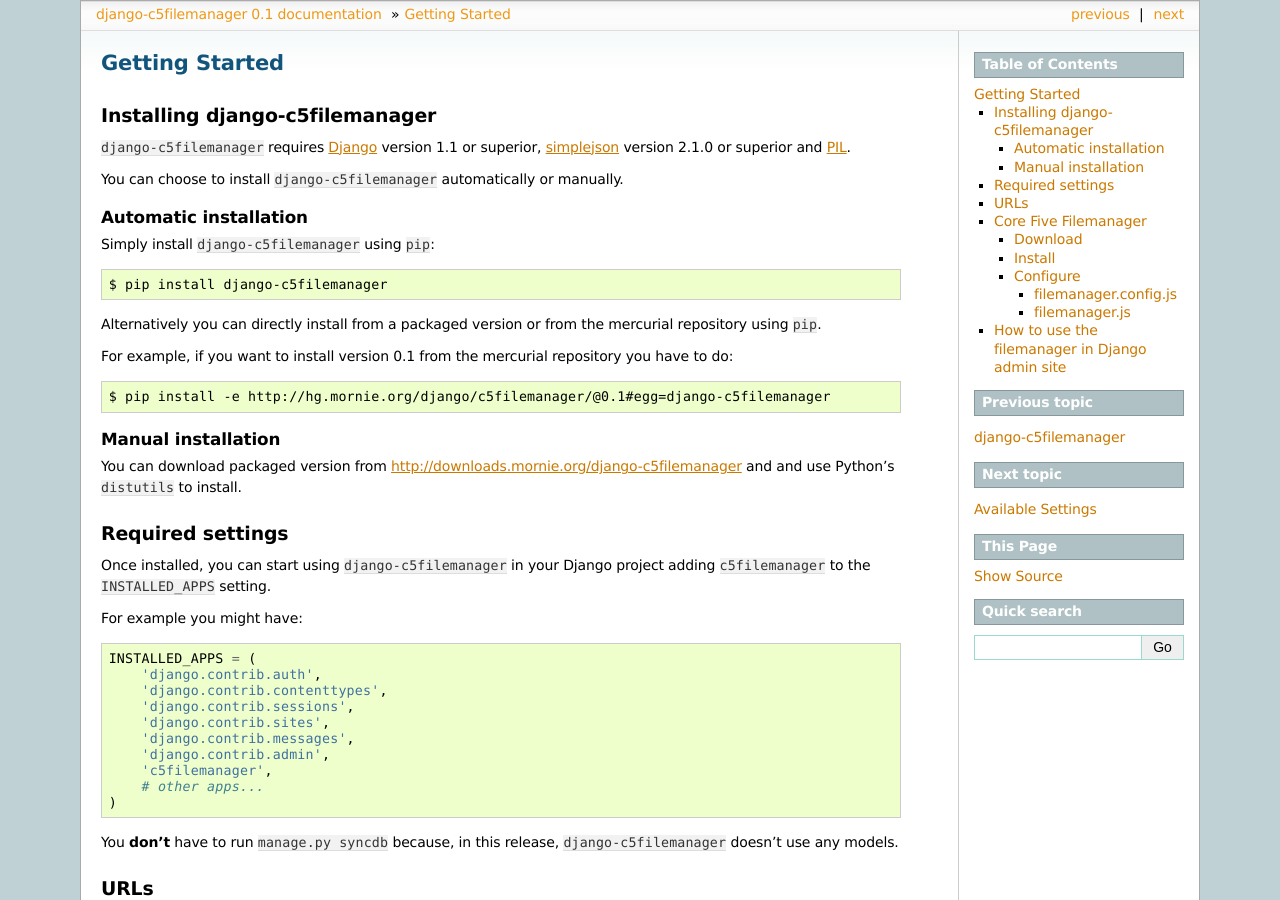
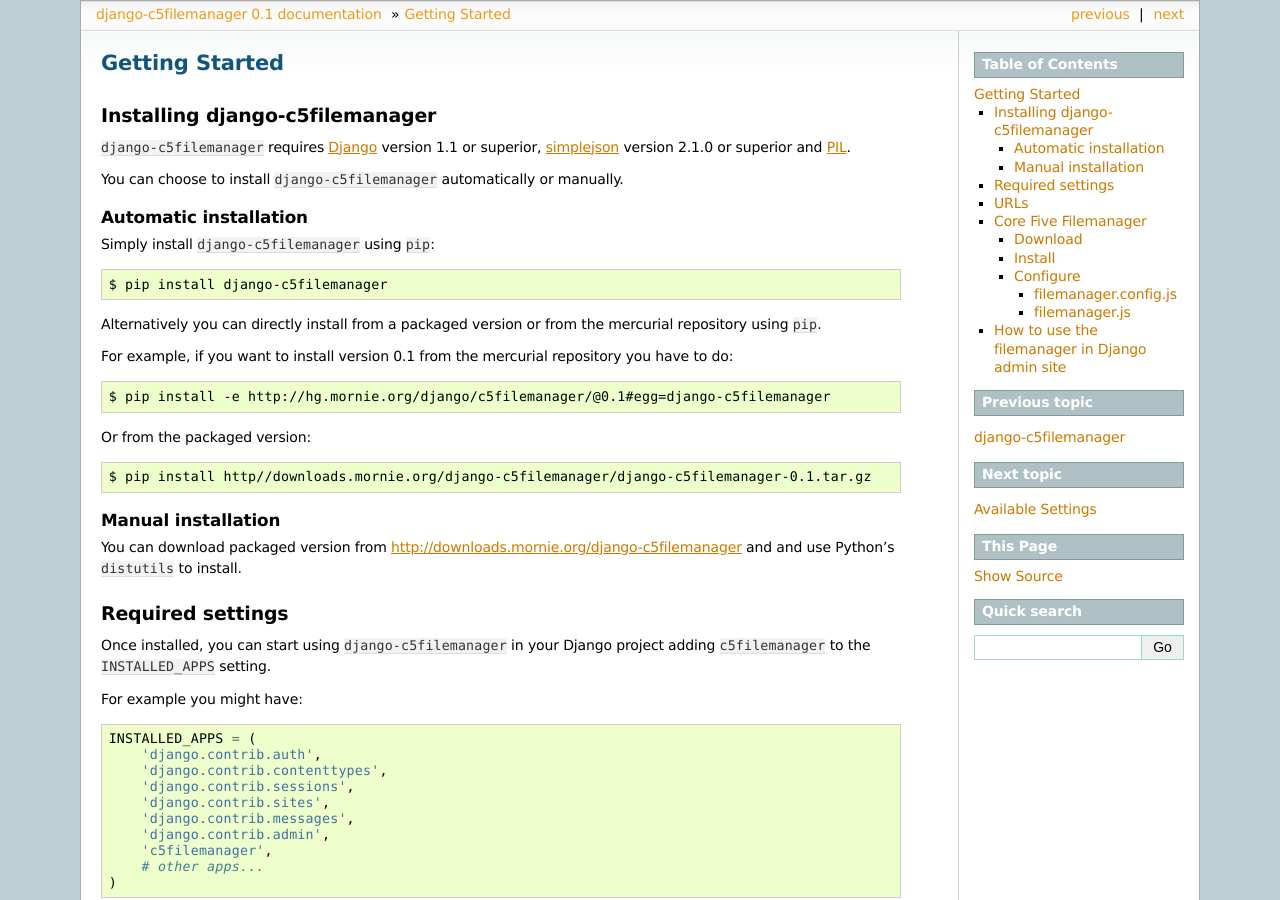
Before and after one commit to eriol/django-c5filemanager, a Sphinx documentation site: the page built from docs/getting_started.rst, in a window 1280 px wide and 900 px high. Built offline with Sphinx 7.4.7, drawn with Linux system fonts in a browser that asks for light colours.

Commit message:
Added a note on installing from a packaged version using pip

```diff
--- a/docs/getting_started.rst
+++ b/docs/getting_started.rst
@@ -25,6 +25,10 @@ For example, if you want to install version 0.1 from the mercurial repository
 you have to do::
 
     $ pip install -e http://hg.mornie.org/django/c5filemanager/@0.1#egg=django-c5filemanager
+
+Or from the packaged version::
+
+    $ pip install http//downloads.mornie.org/django-c5filemanager/django-c5filemanager-0.1.tar.gz
 
 Manual installation
 ~~~~~~~~~~~~~~~~~~~
```
